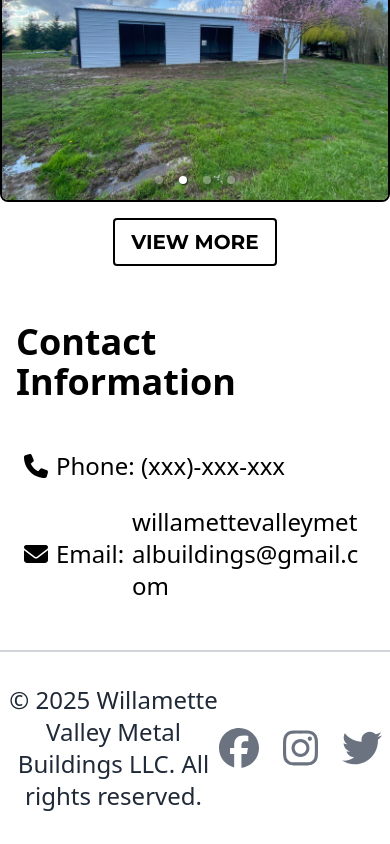
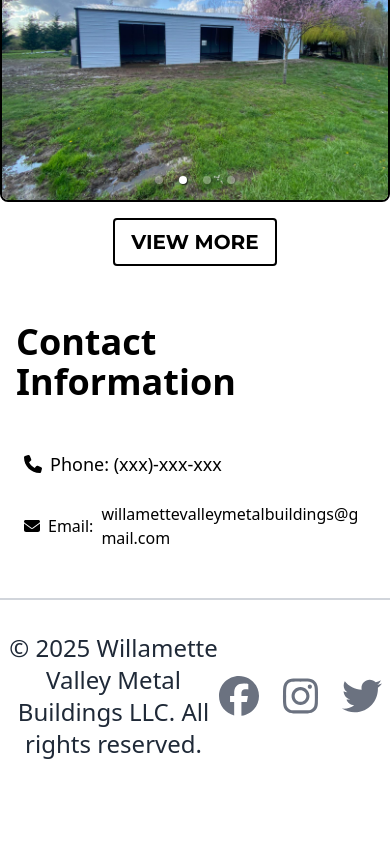
Before and after one commit to JayySaucee/constructionSite, a React (Create React App) app in the folder construction-website-jl/: page / in a window 390 px wide. Shown: the part 1518-2362 px from the top of the page. After the commit the page ends 2310 px from the top, so only its background shows below. Built offline with nearby package versions, Linux system fonts and the light colour scheme.

Commit message:
Fixed mobile visual bug on contact information.

```diff
--- a/construction-website-jl/src/pages/Home.js
+++ b/construction-website-jl/src/pages/Home.js
@@ -85,27 +85,18 @@ function Home() {
             <h2 className="text-4xl font-bold mb-4 p-2">Contact Information</h2>
             <ul className="space-y-2 text-lg py-2 m-2">
   <li>
-                <a href="tel:5035090654" className="hover:semibold text-2xl py-2 m-2 hover:text-blue-600 flex items-center">
+    <a href="tel:xxxxxxxxxx" className="hover:semibold text-lg md:text-2xl py-2 m-2 hover:text-blue-600 flex items-center">
       <FontAwesomeIcon icon={faPhone} className="mr-2" />
       Phone: (xxx)-xxx-xxx
     </a>
   </li>
   <li>
-                <a href="mailto:willamettevalleymetalbuildings@gmail.com" className="flex items-center text-2xl py-2 m-2 hover:semibold hover:text-blue-600">
+    <a href="mailto:willamettevalleymetalbuildings@gmail.com" className="flex items-center text-base md:text-2xl py-2 m-2 hover:semibold hover:text-blue-600">
       <FontAwesomeIcon icon={faEnvelope} className="mr-2" />
       <span className="whitespace-nowrap mr-2">Email:</span>
       <span className="break-all">willamettevalleymetalbuildings@gmail.com</span>
     </a>
   </li>
-              {/* Not using the location link for now. May change in the future so let's keep it commented out.
-
-              <li>
-                <a href="https://goo.gl/maps/4659" target="_blank" rel="noopener noreferrer" className="flex items-center hover:semibold">
-                  <FontAwesomeIcon icon={faMapMarkerAlt} className="mr-2" />
-                  Address: Lancaster Rd SE, Salem, OR 97317
-                </a>
-              </li>
-              */}
 </ul>
           </div>
           {/* Not using business hours for now. May change in the future so let's keep it commented out.
```
Lines whose indentation alone changed are shown as unchanged.
